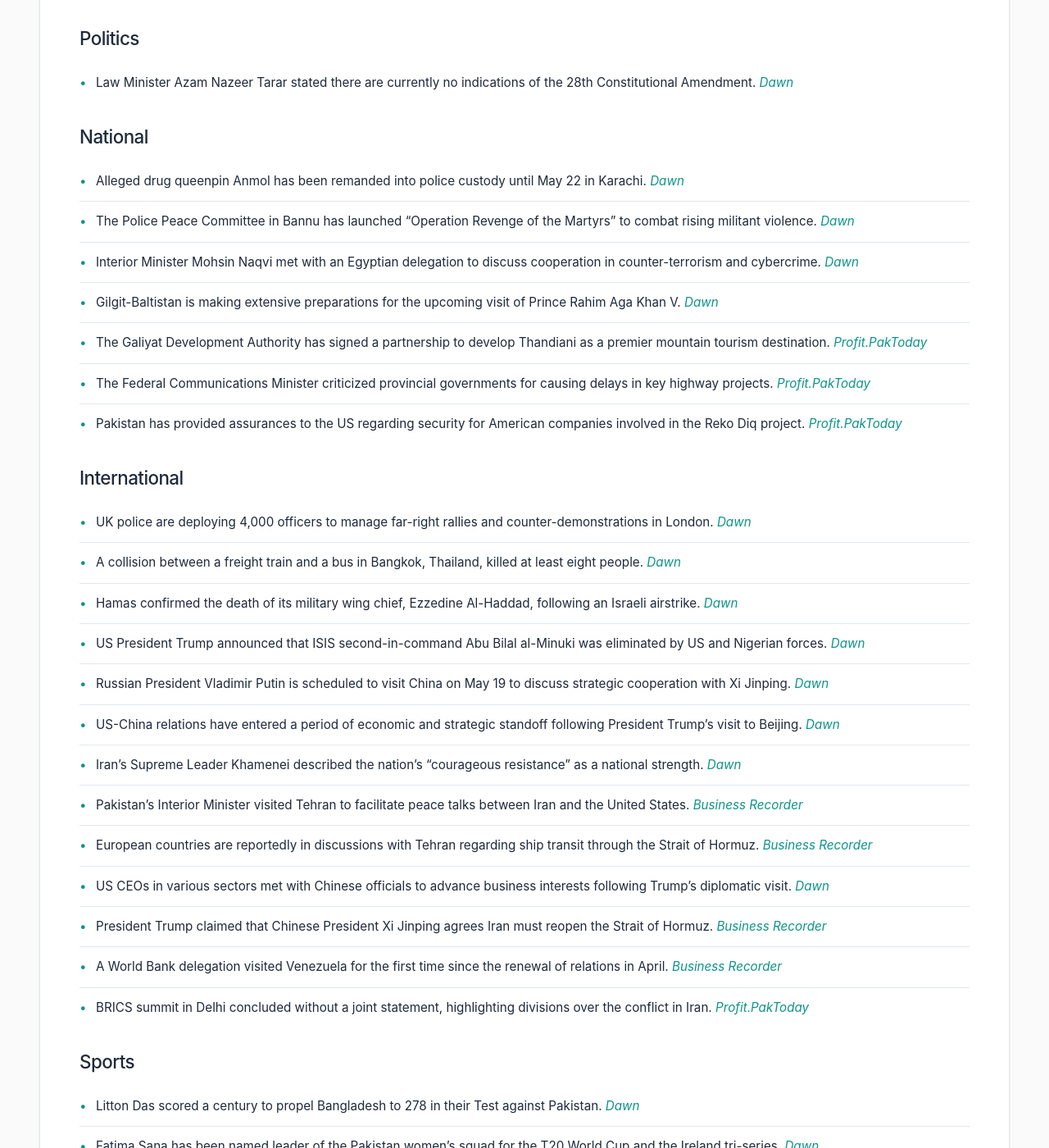
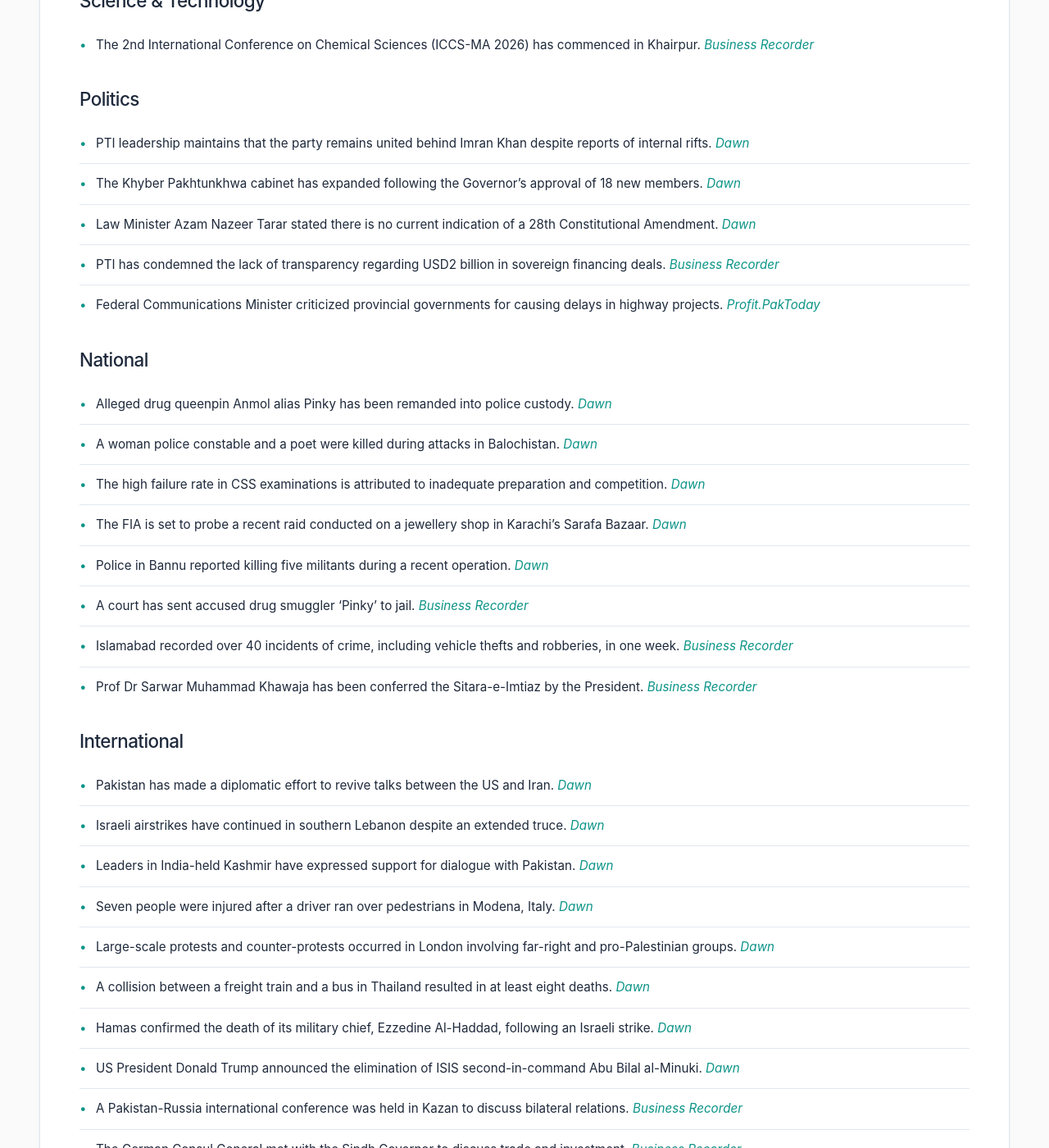
Before and after one commit to zsubzwary/news, a Jekyll site: the page built from en/index.md, in a window 1280 px wide and 1400 px high, scrolled down 1235 px. Shown: the whole window at 82% size. Built offline with Jekyll 4.4.1, drawn with Linux system fonts in a browser that asks for light colours; some web fonts are replaced; comment, search, counter and statistics services are not loaded; some of the changed text lies outside the part shown.

Commit message:
DateTime; 2026-05-17T04:04:28.970Z

```diff
--- a/en/index.md
+++ b/en/index.md
@@ -4,64 +4,71 @@ title: Pakistan News Briefing
 lang: en
 ---
 
-Published at: 16-May-2026 21:04PKT
+Published at: 17-May-2026 09:04PKT
 
 Time to read: 5 mins
 
 ### Economy
-- The IMF has set Pakistan’s federal revenue target at Rs17.1tr for 2026-27, proposing Rs430bn in new budgetary measures. *[Dawn](https://www.dawn.com/news/2000619/imf-sets-rs17.1tr-federal-revenue-target-for-2026-27)*
-- New currency banknote designs have been finalized and forwarded to the federal cabinet for approval. *[Dawn](https://www.dawn.com/news/2000617/new-banknote-designs-await-cabinet-nod)*
-- Pakistan's seafood exports achieved a historic milestone, surpassing $500 million for the first time. *[ARY](https://arynews.tv/pakistans-seafood-exports-net-historic-500-million-milestone)*
-- Pakistan has entered the Chinese capital market through its inaugural Panda Bond issuance, a move aimed at supporting national priority projects. *[Business Recorder](https://www.brecorder.com/news/40421423/pakistans-entry-into-chinas-capital-market-marks-new-era-of-financial-cooperation-says-aurangzeb)*
+- Sindh government lifts restrictions on market closing times to facilitate businesses and citizens. *[Dawn](https://www.dawn.com/news/2000676/sindh-lifts-curbs-on-market-timings-minister-says-step-taken-to-facilitate-businesses-citizens)*
+- The Iran conflict is reshaping global energy markets, contributing to high US natural gas demand. *[Dawn](https://www.dawn.com/news/2000744/iran-conflict-reshapes-energy-markets-as-us-gas-demand-surges)*
+- Pakistan's debut in China's onshore bond market via the Panda Bond is noted as a major financial milestone. *[Dawn](https://www.dawn.com/news/2000818/situationer-panda-bond-financial-breathing-space-or-catalyst-for-reform?)*
+- US natural gas futures rose to a seven-week high following a drop in output. *[Business Recorder](https://www.brecorder.com/news/40421451/us-natural-gas-futures-climb-as-output-drops)*
+- The FPCCI has submitted budget proposals requesting cuts in taxation rates for the upcoming fiscal year. *[Business Recorder](https://www.brecorder.com/news/40421456/budget-proposals-fpcci-demands-cut-in-taxation-rates)*
+- The All Pakistan Sarrafa Gems and Jewellers Association has proposed a special tax scheme for 2026. *[Business Recorder](https://www.brecorder.com/news/40421463/jewellers-association-proposes-special-tax-scheme-for-2026)*
+- The federal government plans to merge the Board of Investment into the Special Investment Facilitation Council (SIFC). *[Business Recorder](https://www.brecorder.com/news/40421466/govt-moves-to-merge-boi-into-sifc)*
+- Punjab authorities have invited Chinese firms to establish agricultural machinery plants in the province. *[Business Recorder](https://www.brecorder.com/news/40421467/chinese-firms-urged-to-set-up-agri-machinery-plants-in-punjab)*
+- ICMA successfully organized the "SAFA International Summit 2026" in Lahore. *[Business Recorder](https://www.brecorder.com/news/40421468/icma-holds-safa-international-summit-2026)*
 - HBL served as the financial advisor for the successful issuance of Pakistan's inaugural Panda Bond. *[Profit.PakToday](https://profit.pakistantoday.com.pk/2026/05/16/hbl-plays-a-leading-role-in-the-inaugural-panda-bond-issuance/)*
-- The Lahore High Court ruled that super tax cannot be imposed on capital gains from zero-tax inherited properties. *[Profit.PakToday](https://profit.pakistantoday.com.pk/2026/05/16/lahore-high-court-rules-super-tax-cannot-apply-to-zero-tax-inherited-property-gains/)*
-- Petroleum imports accounted for 22.2% of Pakistan’s total import bill during July-March FY2026. *[Profit.PakToday](https://profit.pakistantoday.com.pk/2026/05/16/petroleum-imports-account-for-22-2-of-pakistans-import-bill-says-aurangzeb/)*
-- The renewable energy sector is requesting tax cuts on lithium battery cells to encourage local manufacturing. *[Profit.PakToday](https://profit.pakistantoday.com.pk/2026/05/16/renewable-energy-sector-seeks-tax-cuts-on-lithium-battery-cells-to-support-local-manufacturing/)*
-- Gold prices in Pakistan saw a decline, with the price per tola dropping to Rs476,262. *[Business Recorder](https://www.brecorder.com/news/40421416/gold-price-per-tola-drops-rs600-in-pakistan)*
-- The UAE clarified that its decision to exit OPEC and OPEC+ was a sovereign strategic move rather than a political one. *[Business Recorder](https://www.brecorder.com/news/40421420/uae-says-opec-opec-exit-was-sovereign-strategic-decision-not-political-move)*
-- Iraq exported 10 million barrels of oil through the Strait of Hormuz in April. *[Business Recorder](https://www.brecorder.com/news/40421413/iraq-exported-10-million-barrels-of-oil-in-april-through-strait-of-hormuz)*
-- The Sindh government has lifted fixed closing timings for markets, malls, and restaurants to facilitate businesses and citizens. *[Dawn](https://www.dawn.com/news/2000676/sindh-lifts-curbs-on-market-timings-minister-says-step-taken-to-facilitate-businesses-citizens)*
+- The Lahore High Court ruled that super tax cannot be imposed on zero-tax inherited property gains. *[Profit.PakToday](https://profit.pakistantoday.com.pk/2026/05/16/lahore-high-court-rules-super-tax-cannot-apply-to-zero-tax-inherited-property-gains/)*
+- Petroleum imports accounted for 22.2% of Pakistan's total import bill during July-March FY2026. *[Profit.PakToday](https://profit.pakistantoday.com.pk/2026/05/16/petroleum-imports-account-for-22-2-of-pakistans-import-bill-says-aurangzeb/)*
+- The renewable energy sector has requested tax cuts on lithium battery cells to support local manufacturing. *[Profit.PakToday](https://profit.pakistantoday.com.pk/2026/05/16/renewable-energy-sector-seeks-tax-cuts-on-lithium-battery-cells-to-support-local-manufacturing/)*
+- SpaceX shareholders have approved a 5-for-1 stock split. *[Profit.PakToday](https://profit.pakistantoday.com.pk/2026/05/16/spacex-shareholders-approve-5-for-1-stock-split-bloomberg-news-reports/)*
+- Sindh Governor met with NKATI to assure industrialists of government support regarding industrial challenges. *[Business Recorder](https://www.brecorder.com/news/40421461/governor-meets-nkati-body-industrialists-assured-of-govts-full-support-in-resolving-their-issues)*
 
 ### Science & Technology
-- Samsung faces a potential 18-day strike by over 45,000 workers regarding profit sharing from the AI boom. *[Dawn](https://www.dawn.com/news/2000697/at-samsung-the-global-ai-boom-has-spurred-a-looming-strike-and-deep-divisions)*
-- SpaceX shareholders have approved a 5-for-1 stock split. *[Profit.PakToday](https://profit.pakistantoday.com.pk/2026/05/16/spacex-shareholders-approve-5-for-1-stock-split-bloomberg-news-reports/)*
+- The 2nd International Conference on Chemical Sciences (ICCS-MA 2026) has commenced in Khairpur. *[Business Recorder](https://www.brecorder.com/news/40421462/2nd-iccs-ma-2026-begins-at-salu-khairpur)*
 
 ### Politics
-- Law Minister Azam Nazeer Tarar stated there are currently no indications of the 28th Constitutional Amendment. *[Dawn](https://www.dawn.com/news/2000722/law-minister-tarar-sees-no-indication-of-28th-amendment-for-now)*
+- PTI leadership maintains that the party remains united behind Imran Khan despite reports of internal rifts. *[Dawn](https://www.dawn.com/news/2000822/pti-says-all-united-behind-imran-as-insiders-claim-internal-rifts)*
+- The Khyber Pakhtunkhwa cabinet has expanded following the Governor's approval of 18 new members. *[Dawn](https://www.dawn.com/news/2000820/kp-cabinet-expands-as-governor-okays-summary)*
+- Law Minister Azam Nazeer Tarar stated there is no current indication of a 28th Constitutional Amendment. *[Dawn](https://www.dawn.com/news/2000722/law-minister-tarar-sees-no-indication-of-28th-amendment-for-now)*
+- PTI has condemned the lack of transparency regarding USD2 billion in sovereign financing deals. *[Business Recorder](https://www.brecorder.com/news/40421454/usd2bn-sovereign-financing-deals-pti-condemns-lack-of-transparency)*
+- Federal Communications Minister criticized provincial governments for causing delays in highway projects. *[Profit.PakToday](https://profit.pakistantoday.com.pk/2026/05/16/communications-minister-blames-provinces-for-delays-in-highway-projects/)*
 
 ### National
-- Alleged drug queenpin Anmol has been remanded into police custody until May 22 in Karachi. *[Dawn](https://www.dawn.com/news/2000709/alleged-drug-queenpin-anmol-remanded-into-police-custody-till-may-22-in-narcotics-case)*
-- The Police Peace Committee in Bannu has launched "Operation Revenge of the Martyrs" to combat rising militant violence. *[Dawn](https://www.dawn.com/news/2000719/police-peace-committee-in-bannu-launches-operation-against-militants)*
-- Interior Minister Mohsin Naqvi met with an Egyptian delegation to discuss cooperation in counter-terrorism and cybercrime. *[Dawn](https://www.dawn.com/news/2000678/naqvi-discusses-cooperation-in-counter-terrorism-cybercrime-with-delegation-from-egypt)*
-- Gilgit-Baltistan is making extensive preparations for the upcoming visit of Prince Rahim Aga Khan V. *[Dawn](https://www.dawn.com/news/2000623/gilgit-baltistan-readies-for-aga-khans-visit)*
-- The Galiyat Development Authority has signed a partnership to develop Thandiani as a premier mountain tourism destination. *[Profit.PakToday](https://profit.pakistantoday.com.pk/2026/05/16/thandianis-400-kanals-set-to-rewrite-pakistans-tourism-landscape/)*
-- The Federal Communications Minister criticized provincial governments for causing delays in key highway projects. *[Profit.PakToday](https://profit.pakistantoday.com.pk/2026/05/16/communications-minister-blames-provinces-for-delays-in-highway-projects/)*
-- Pakistan has provided assurances to the US regarding security for American companies involved in the Reko Diq project. *[Profit.PakToday](https://profit.pakistantoday.com.pk/2026/05/16/pakistan-assures-security-for-us-companies-working-on-reko-diq-project/)*
+- Alleged drug queenpin Anmol alias Pinky has been remanded into police custody. *[Dawn](https://www.dawn.com/news/2000709/alleged-drug-queenpin-anmol-remanded-into-police-custody-till-may-22-in-narcotics-case)*
+- A woman police constable and a poet were killed during attacks in Balochistan. *[Dawn](https://www.dawn.com/news/2000821/woman-cop-poet-killed-in-balochistan-attacks)*
+- The high failure rate in CSS examinations is attributed to inadequate preparation and competition. *[Dawn](https://www.dawn.com/news/2000737/minister-chalks-up-css-failure-rate-to-lack-of-preparation-competitive-nature-of-exam)*
+- The FIA is set to probe a recent raid conducted on a jewellery shop in Karachi's Sarafa Bazaar. *[Dawn](https://www.dawn.com/news/2000745/fia-to-probe-agency-raid-on-jewellery-shop-in-karachis-sarafa-bazaar)*
+- Police in Bannu reported killing five militants during a recent operation. *[Dawn](https://www.dawn.com/news/2000719/bannu-police-kill-five-militants-after-launching-operation-in-district)*
+- A court has sent accused drug smuggler 'Pinky' to jail. *[Business Recorder](https://www.brecorder.com/news/40421465/court-sends-accused-drug-smuggler-pinky-to-jail)*
+- Islamabad recorded over 40 incidents of crime, including vehicle thefts and robberies, in one week. *[Business Recorder](https://www.brecorder.com/news/40421471/capital-has-witnessed-over-40-incidents-of-crime-within-one-week)*
+- Prof Dr Sarwar Muhammad Khawaja has been conferred the Sitara-e-Imtiaz by the President. *[Business Recorder](https://www.brecorder.com/news/40421473/prof-dr-sarwar-muhammad-khawaja-given-sitara-e-imtiaz)*
 
 ### International
-- UK police are deploying 4,000 officers to manage far-right rallies and counter-demonstrations in London. *[Dawn](https://www.dawn.com/news/2000715/uk-police-brace-for-far-right-rally-and-counter-demonstration)*
-- A collision between a freight train and a bus in Bangkok, Thailand, killed at least eight people. *[Dawn](https://www.dawn.com/news/2000716/at-least-eight-dead-25-injured-in-train-collision-that-sparks-bus-fire-in-thailand)*
-- Hamas confirmed the death of its military wing chief, Ezzedine Al-Haddad, following an Israeli airstrike. *[Dawn](https://www.dawn.com/news/2000705/hamas-confirms-killing-of-military-chief-after-israeli-strike)*
-- US President Trump announced that ISIS second-in-command Abu Bilal al-Minuki was eliminated by US and Nigerian forces. *[Dawn](https://www.dawn.com/news/2000662/trump-says-isis-second-in-command-abu-bilal-al-minuki-eliminated)*
-- Russian President Vladimir Putin is scheduled to visit China on May 19 to discuss strategic cooperation with Xi Jinping. *[Dawn](https://www.dawn.com/news/2000686/putin-to-visit-china-on-may-19-20-to-further-strengthen-comprehensive-partnership)*
-- US-China relations have entered a period of economic and strategic standoff following President Trump's visit to Beijing. *[Dawn](https://www.dawn.com/news/2000721/trump-returns-from-china-with-stability-and-a-stalemate)*
-- Iran's Supreme Leader Khamenei described the nation's "courageous resistance" as a national strength. *[Dawn](https://www.dawn.com/news/2000624/khamenei-casts-resistance-as-national-creed)*
-- Pakistan's Interior Minister visited Tehran to facilitate peace talks between Iran and the United States. *[Business Recorder](https://www.brecorder.com/news/40421429/pakistani-minister-arrives-in-tehran-to-facilitate-us-iran-peace-talks-iranian-media)*
-- European countries are reportedly in discussions with Tehran regarding ship transit through the Strait of Hormuz. *[Business Recorder](https://www.brecorder.com/news/40421427/iran-state-tv-says-european-countries-in-talks-with-tehran-for-hormuz-transit)*
-- US CEOs in various sectors met with Chinese officials to advance business interests following Trump's diplomatic visit. *[Dawn](https://www.dawn.com/news/2000701/us-ceos-follow-trumps-footsteps-with-diplomacy-in-beijing)*
-- President Trump claimed that Chinese President Xi Jinping agrees Iran must reopen the Strait of Hormuz. *[Business Recorder](https://www.brecorder.com/news/40421415/trump-says-xi-agrees-iran-must-open-strait-china-says-war-shouldnt-have-started)*
-- A World Bank delegation visited Venezuela for the first time since the renewal of relations in April. *[Business Recorder](https://www.brecorder.com/news/40421409/world-bank-delegation-visits-venezuela)*
-- BRICS summit in Delhi concluded without a joint statement, highlighting divisions over the conflict in Iran. *[Profit.PakToday](https://profit.pakistantoday.com.pk/2026/05/16/brics-talks-end-without-joint-statement-exposing-divisions-over-war-in-iran/)*
+- Pakistan has made a diplomatic effort to revive talks between the US and Iran. *[Dawn](https://www.dawn.com/news/2000823/pakistan-makes-fresh-bid-to-revive-us-iran-talks)*
+- Israeli airstrikes have continued in southern Lebanon despite an extended truce. *[Dawn](https://www.dawn.com/news/2000816/extended-truce-fails-to-stop-israeli-attacks-on-lebanon)*
+- Leaders in India-held Kashmir have expressed support for dialogue with Pakistan. *[Dawn](https://www.dawn.com/news/2000813/india-pakistan-dialogue-push-gains-steam-in-held-kashmir-too)*
+- Seven people were injured after a driver ran over pedestrians in Modena, Italy. *[Dawn](https://www.dawn.com/news/2000743/seven-injured-as-driver-in-italian-city-runs-over-pedestrians)*
+- Large-scale protests and counter-protests occurred in London involving far-right and pro-Palestinian groups. *[Dawn](https://www.dawn.com/news/2000715/tens-of-thousands-turn-out-for-uk-far-right-rally-counter-protest)*
+- A collision between a freight train and a bus in Thailand resulted in at least eight deaths. *[Dawn](https://www.dawn.com/news/2000716/at-least-eight-dead-25-injured-in-train-collision-that-sparks-bus-fire-in-thailand)*
+- Hamas confirmed the death of its military chief, Ezzedine Al-Haddad, following an Israeli strike. *[Dawn](https://www.dawn.com/news/2000705/hamas-confirms-killing-of-military-chief-after-israeli-strike)*
+- US President Donald Trump announced the elimination of ISIS second-in-command Abu Bilal al-Minuki. *[Dawn](https://www.dawn.com/news/2000662/trump-says-isis-second-in-command-abu-bilal-al-minuki-eliminated)*
+- A Pakistan-Russia international conference was held in Kazan to discuss bilateral relations. *[Business Recorder](https://www.brecorder.com/news/40421459/pakistan-russia-moot-held-in-kazan)*
+- The German Consul General met with the Sindh Governor to discuss trade and investment. *[Business Recorder](https://www.brecorder.com/news/40421464/german-cg-calls-on-sindh-governor)*
+- Deputy PM Ishaq Dar held discussions with the Foreign Minister of Uzbekistan. *[Business Recorder](https://www.brecorder.com/news/40421469/dar-speaks-to-uzbek-fm)*
+- PM Shehbaz Sharif reaffirmed support for a sovereign Palestinian state on the 78th Nakba anniversary. *[Business Recorder](https://www.brecorder.com/news/40421472/78th-nakba-anniversary-shehbaz-reaffirms-resolute-support-for-palestinian-state)*
+- Pakistan has assured the US of security for companies working on the Reko Diq project. *[Profit.PakToday](https://profit.pakistantoday.com.pk/2026/05/16/pakistan-assures-security-for-us-companies-working-on-reko-diq-project/)*
+- BRICS talks in India concluded without a joint statement due to internal divisions over the Iran conflict. *[Profit.PakToday](https://profit.pakistantoday.com.pk/2026/05/16/brics-talks-end-without-joint-statement-exposing-divisions-over-war-in-iran/)*
 
 ### Sports
-- Litton Das scored a century to propel Bangladesh to 278 in their Test against Pakistan. *[Dawn](https://www.dawn.com/news/2000724/littons-rearguard-ton-propels-bangladesh-to-278-in-pakistan-test)*
-- Fatima Sana has been named leader of the Pakistan women's squad for the T20 World Cup and the Ireland tri-series. *[Dawn](https://www.dawn.com/news/2000687/fatima-sana-to-lead-womens-side-as-pcb-announces-squad-for-t20-world-cup-ireland-tri-series)*
-- Indian cricketer Virat Kohli stated he will only participate in the 2027 World Cup if he can still provide value. *[Dawn](https://www.dawn.com/news/2000671/indian-cricketer-kohli-to-play-2027-world-cup-only-if-he-can-add-value)*
-- Pakistan's Hasan Ali resumed bowling after suffering a head injury during the Test against Bangladesh. *[Business Recorder](https://www.brecorder.com/news/40421417/hasan-ali-resumes-bowling-after-head-injury-scare-against-bangladesh)*
-- FIFA officials are set to meet with the Iranian FA in Istanbul to discuss Iran's participation in the World Cup. *[Business Recorder](https://www.brecorder.com/news/40421414/fifa-officials-to-meet-iranian-fa-to-discuss-world-cup-on-saturday-says-source)*
+- Litton Das scored a century to help Bangladesh reach 278 in the Test against Pakistan. *[Dawn](https://www.dawn.com/news/2000724/littons-rearguard-ton-propels-bangladesh-to-278-in-pakistan-test)*
+
+### Health
+- The Balochistan government and SLIC signed an agreement to launch the 'People’s Health Program' for government employees. *[Business Recorder](https://www.brecorder.com/news/40421457/balochistan-govt-slic-ink-deal-to-launch-peoples-health-program)*
 
 ### Other
-- Fortnite has launched new maps based on the Star Wars universe. *[ARY](https://arynews.tv/fortnite-unleashes-epic-star-wars-maps)*
-- German actress Sandra Huller discussed themes of war guilt at the Cannes Film Festival. *[Business Recorder](https://www.brecorder.com/news/40421412/stellar-german-actress-huller-feels-war-guilt-every-day)*
-- John Travolta received a surprise lifetime achievement award at the Cannes Film Festival. *[Business Recorder](https://www.brecorder.com/news/40421411/beyond-the-oscar-travolta-gets-surprise-cannes-prize)*
-- Canadian rapper Drake has released three new albums simultaneously. *[Business Recorder](https://www.brecorder.com/news/40421410/drake-drops-three-albums-at-once)*
+- The APNS expressed condolences over the death of veteran journalist Altaf Qureshi. *[Business Recorder](https://www.brecorder.com/news/40421458/apns-condoles-demise-of-altaf-qureshi)*
+- Karachi Mayor inaugurated an Air Quality Display Project to monitor pollution levels. *[Business Recorder](https://www.brecorder.com/news/40421460/mayor-opens-air-quality-display-project)*
+- President Zardari extended greetings to the telecommunications community on World Telecommunication Day. *[Business Recorder](https://www.brecorder.com/news/40421470/president-extends-greetings-to-telecommunications-community)*
+- A partnership was signed to develop Thandiani as a major mountain tourism destination. *[Profit.PakToday](https://profit.pakistantoday.com.pk/2026/05/16/thandianis-400-kanals-set-to-rewrite-pakistans-tourism-landscape/)*
```
